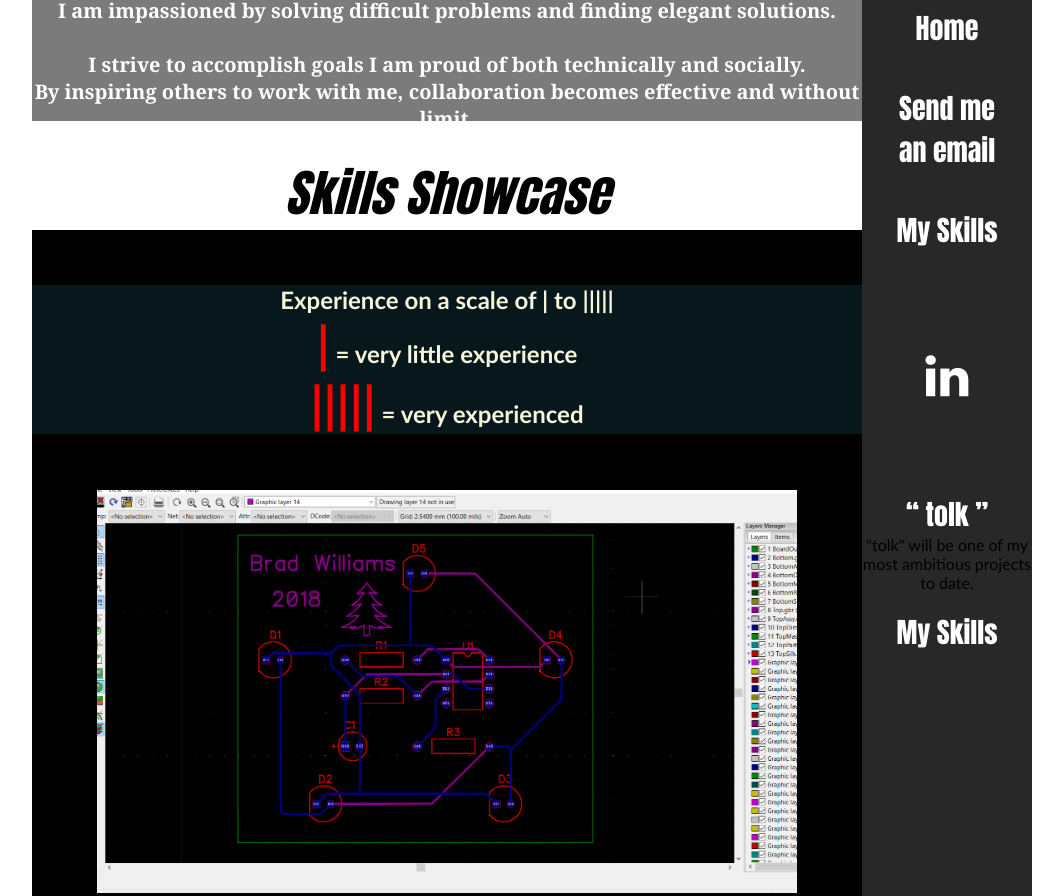
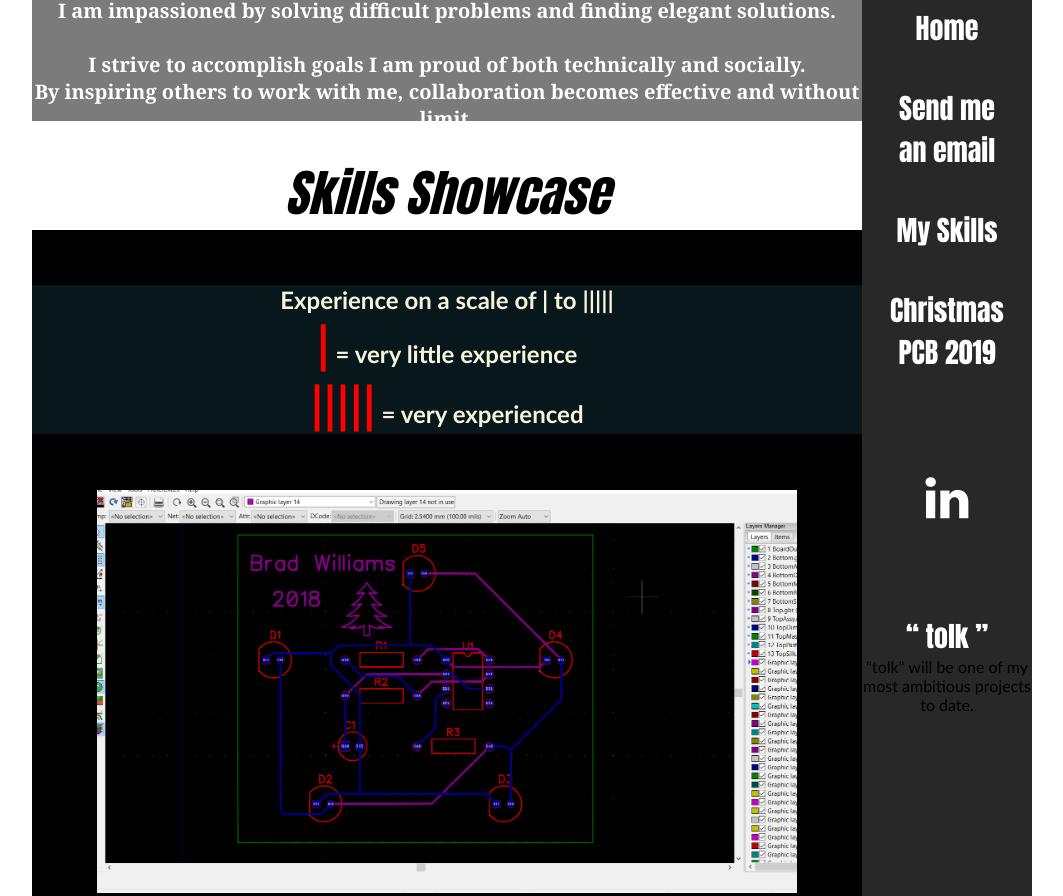
Before and after one commit to brdwlms/ptflio, a plain HTML site: page mySkills.html in a window 1280 px wide. Shown: the part 189-1085 px from the top of the page, without its empty margins (108-1171 px from the left). Drawn offline with Linux system fonts and the light colour scheme.

Commit message:
Haha nice

```diff
--- a/mySkills.html
+++ b/mySkills.html
@@ -41,13 +41,18 @@
             </div>
                 <br>
                 <br>
+
                     <a href = "https://brdwlms.github.io/ptflio/mySkills.html" > My Skills </a>
+                    <br>
+                    <br>
+                    <br>
+                    <a href = "https://brdwlms.github.io/ptflio/ledChaser.html" > Christmas <BR> PCB 2019 </a>
                     <link rel = "stylesheet" href = "https://cdnjs.cloudflare.com/ajax/libs/font-awesome/4.7.0/css/font-awesome.min.css">
                     <h5><a href = "https://linkedin.com/in/bradley-williams-0bb6aa185" target="_blank" class = "fa fa-linkedin"></a></h5>
                     <a href = "https://sites.google.com/view/tolksolutions/home" target="_blank" > <q> tolk </q> </a> <br> "tolk" will be one of my most ambitious projects to date.
                 <br>
                 <br>
-                    <a href = "https://brdwlms.github.io/ptflio/ledChaser.html" > My Skills </a>
+
             </div>
         <div id = "content">
         <h4> I am impassioned by solving difficult problems and finding elegant solutions.
```
Also changed, not shown: index.html (+1 -1 lines).
